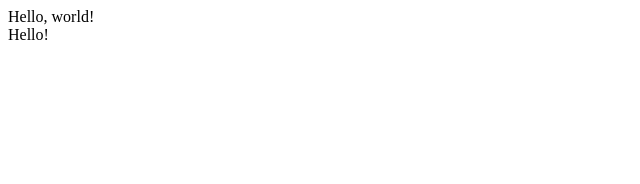
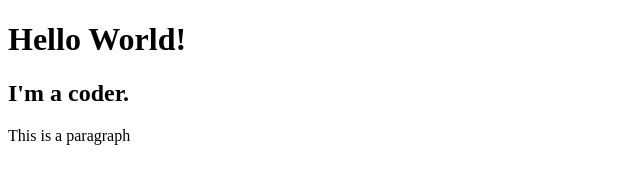
Before and after one commit to valyastriz/first-day-repo, a plain HTML site: page index.html in a window 1280 px wide. Shown: the whole page, without its empty margins (0-640 px from the left). Drawn offline with Linux system fonts and the light colour scheme.

Commit message:
Update index.html

```diff
--- a/index.html
+++ b/index.html
@@ -1,7 +1,20 @@
-<header>
-Hello, world!
-</header>
-<body>
-    <title>Hi!</title>
-    <titel>Hello!</titel>
+<!--Html comments. By using comments we can describe our code or work which will be helpfull for others to understand your code better.-->
+<!DOCTYPE html><!--The <!DOCTYPE html> declaration defines that this document is an HTML5 document-->
+<html lang="en"><!--The <html> element is the root element of an HTML page-->
+<head>
+    <meta charset="UTF-8">
+    <meta name="viewport" content="width=device-width, initial-scale=1.0">
+    <title>Title of the document</title><!--The <title> element specifies a title for the HTML page (which is shown in the browser's title bar or in the page's tab)-->
+</head><!--The <head> element contains meta information about the HTML page-->
+<body><!--The <body> element defines the document's body, and is a container for all the visible contents, such as headings, paragraphs, images, hyperlinks, tables, lists, etc.-->
+      <h1>Hello World!</h1><!--The <h1> element defines a large heading-->
+      <h2>I'm a coder.</h2>
+      <p>This is a paragraph</p> <!--The <p> element defines a paragraph-->
 </body>
+</html>
+<!--
+Note: Use HTML headings for headings only. Don't use headings to make text BIG or bold.
+Tag	Description
+<html>	Defines the root of an HTML document
+<body>	Defines the document's body
+<h1> to <h6>	Defines HTML headings-->
```
